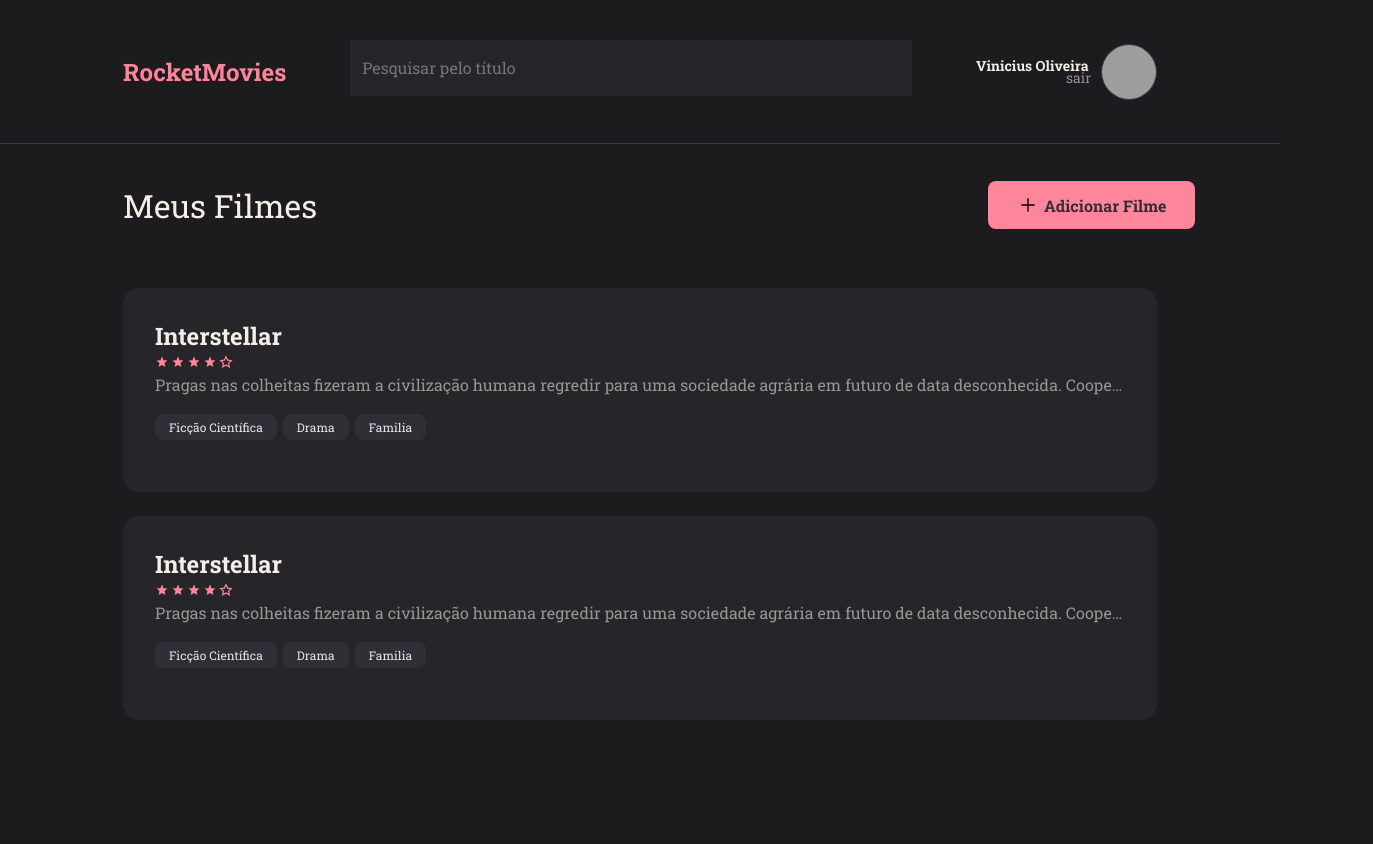
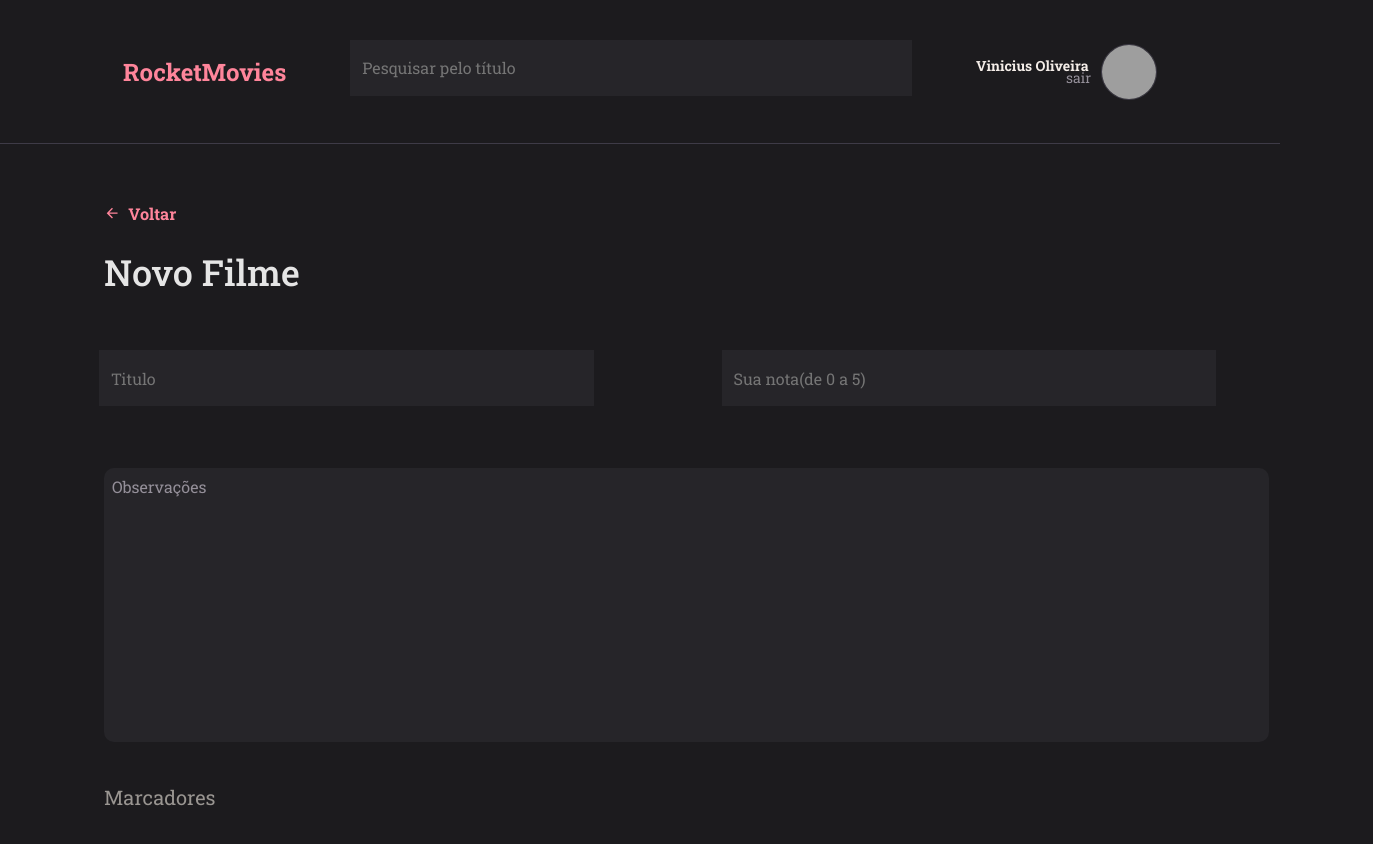
Before and after one commit to vinizbjj/RocketMovies, a React (Vite) app in the folder RocketMovies/: page / in a window 1280 px wide. Shown: the top 844 px of the page, 1373 px wide, since content can reach past the window. Built offline with nearby package versions, Linux system fonts and the light colour scheme; grey boxes are pictures that could not be loaded.

Commit message:
continuar pagina New

```diff
--- a/RocketMovies/src/components/Input/index.jsx
+++ b/RocketMovies/src/components/Input/index.jsx
@@ -1,9 +1,10 @@
-import { Container } from './styles';
+import { Container } from "./styles";
 
 export function Input({ icon: Icon, ...rest }) {
-    return (
-        <Container>
-            <input {...rest} />
-        </Container>
-    );
+  return (
+    <Container>
+      {Icon && <Icon size={20} />}
+      <input {...rest} />
+    </Container>
+  );
 }
--- /dev/null
+++ b/RocketMovies/src/components/Note/styles.js
@@ -0,0 +1,28 @@
+
+import styled from "styled-components";
+
+export const Container = styled.span`
+
+    font-weight: 400;
+    font-size: 12px;
+
+    color: ${({ theme }) => theme.COLORS.WHITE_200};
+    background-color: ${({ theme }) => theme.COLORS.BACKGROUND_700};
+    padding: 5px 14px;
+
+    border-radius: 8px;
+    margin-right: 6px;
+`;
+
+
+export const Text = styled.p`
+    padding-right: 100px;
+    font-weight: 400;
+    font-size: 16px;
+
+    margin: 40px 0 0 104px;
+    text-align: justify;
+
+    color: ${({ theme }) => theme.COLORS.WHITE_200};
+
+`;
--- a/RocketMovies/src/components/Tag/index.jsx
+++ b/RocketMovies/src/components/Tag/index.jsx
@@ -1,13 +1,9 @@
 import { Container, Text } from "./styles";
 
 export function Tag({ title, children, ...rest }) {
-  return <Container>{title}</Container>;
+  return <Container {...rest}>{title}</Container>;
 }
 
 export function TextLorem({ title, children }) {
-  return (
-    <Text>
-      {children}
-    </Text>
-  );
+  return <Text>{children}</Text>;
 }
--- a/RocketMovies/src/main.jsx
+++ b/RocketMovies/src/main.jsx
@@ -1,18 +1,16 @@
-import React from 'react';
-import ReactDOM from 'react-dom/client';
+import React from "react";
+import ReactDOM from "react-dom/client";
 
-import { ThemeProvider } from 'styled-components';
-import theme from './styles/theme';
-import { Home } from './pages/Home';
-import GlobalStyles from './styles/global';
+import { ThemeProvider } from "styled-components";
+import theme from "./styles/theme";
+import { New } from "./pages/New";
+import GlobalStyles from "./styles/global";
 
-
-
-ReactDOM.createRoot(document.getElementById('root')).render(
+ReactDOM.createRoot(document.getElementById("root")).render(
   <React.StrictMode>
     <ThemeProvider theme={theme}>
       <GlobalStyles />
-      <Home />
+      <New />
     </ThemeProvider>
   </React.StrictMode>
-)
+);
--- a/RocketMovies/src/pages/Home/styles.js
+++ b/RocketMovies/src/pages/Home/styles.js
@@ -28,14 +28,29 @@ export const Container = styled.div`
         font-weight: 400;
 }
 
-> main{
+> main {
     grid-area: content;
     overflow-y: auto;
     overflow-x: hidden;
     width:100%;
-    height:100vh;
+    height:500px;
     padding: 0 123px;
 }
+
+
+main::-webkit-scrollbar {
+    width: 8px;
+}
+
+
+main::-webkit-scrollbar-thumb {
+    background: ${({ theme }) => theme.COLORS.PINK};
+    border-radius: 18px;
+    border: 3px solid ${({ theme }) => theme.COLORS.PINK};
+}
+
+
+
 `;
 
 export const NewNote = styled.button`
@@ -80,11 +95,14 @@ margin-bottom: 24px;
 }
 
 > p {
-    width: 100%;
-    max-height: 60px;
+    display: -webkit-box;
+    max-width: 100%;
+    height: 50.2px;
+    -webkit-line-clamp: 2;
+    -webkit-box-orient: vertical;
     overflow: hidden;
-    white-space: nowrap;
     text-overflow: ellipsis;
+    line-height: 1.625;
     font-size: 1.6rem;
     font-weight: 400;
     color: ${({ theme }) => theme.COLORS.GRAY_200};
--- /dev/null
+++ b/RocketMovies/src/pages/New/index.jsx
@@ -0,0 +1,30 @@
+import { ArrowIcon } from "../../components/ArrowIcon";
+import { Header } from "../../components/Header";
+import { Input } from "../../components/Input";
+import { Container, Form, TextArea } from "./styles";
+
+export function New() {
+  return (
+    <Container>
+      <Header />
+
+      <main>
+        <Form>
+          <header>
+            <ArrowIcon />
+            <h1>Novo Filme</h1>
+          </header>
+
+          <div>
+            <Input placeholder="Titulo" />
+            <Input placeholder="Sua nota(de 0 a 5)" />
+          </div>
+
+          <TextArea placeholder="Observações" />
+
+        <span>Marcadores</span>
+        </Form>
+      </main>
+    </Container>
+  );
+}
--- /dev/null
+++ b/RocketMovies/src/pages/New/styles.js
@@ -0,0 +1,70 @@
+import styled from "styled-components";
+
+export const Container = styled.div`
+  width: 100%;
+  height: 100%;
+
+  display: grid;
+  grid-template-rows: 105px auto;
+  grid-template-areas:
+    "header"
+    "content";
+
+`;
+
+export const Form = styled.form`
+  max-width: 100%;
+  margin: 38px auto;
+
+  > header h1 {
+    font-weight: 500;
+    font-size: 3.6rem;
+    color: ${({ theme }) => theme.COLORS.WHITE_200};
+
+
+    margin: 24px 104px;
+  }
+
+  > header {
+    display: flex;
+    flex-direction: column;
+
+  }
+
+  > div {
+    display: flex;
+    margin-left: 35px;
+  }
+
+  > span {
+    margin-left: 104px;
+    font-weight: 400;
+    font-size: 2.0rem;
+    color: ${({ theme }) => theme.COLORS.GRAY_200};
+
+  }
+`;
+
+export const TextArea = styled.textarea`
+  width: 91%;
+  height: 274px;
+
+  background-color: ${({ theme }) => theme.COLORS.BACKGROUND_800};;
+  color: ${({ theme }) => theme.COLORS.WHITE_200};
+
+  border: none;
+  border-radius: 10px;
+  resize: none;
+
+
+  margin: 24px 104px 40px 104px;
+  font-size: 1.6rem;
+  padding-right: 20px;
+
+
+  &::placeholder{
+    color: ${({ theme }) => theme.COLORS.GRAY_300};
+    padding: 8px;
+
+  }
+`;
--- /dev/null
+++ b/RocketMovies/src/pages/Profile/styles.js
@@ -0,0 +1,81 @@
+import styled from 'styled-components'
+export const Container = styled.div`
+    width: 100%;
+
+    > header {
+        width: 100%;
+        height: 144px;
+        display: flex;
+        align-items: center;
+        padding: 0 124px;
+
+        background: ${({ theme }) => theme.COLORS.BACKGROUND_600};
+
+    }
+
+    > header a span {
+        margin: 0;
+        padding: 0;
+
+
+    }
+`;
+
+export const Form = styled.form`
+    max-width: 340px;
+    margin: 30px auto 0;
+
+
+    > div {
+        padding: 0;
+
+    }
+
+    > div:nth-child(4){
+        margin-top: 24px;
+    }
+
+`;
+
+export const Avatar = styled.div`
+position: relative;
+margin: -134px auto 32px;
+
+width: 186px;
+height: 186px;
+
+> img {
+    width: 186px;
+    height: 186px;
+    border-radius: 50%;
+}
+
+> label {
+    width: 48px;
+    height: 48px;
+
+    background-color: ${({ theme }) => theme.COLORS.PINK};
+    border-radius: 50%;
+
+    display: flex;
+    align-items: center;
+    justify-content: center;
+
+    position: absolute;
+    bottom: 7px;
+    right: 7px;
+    cursor: pointer;
+
+    input {
+        display: none;
+    }
+
+    svg{
+        width: 20px;
+        height: 20px;
+
+        color: ${({ theme }) => theme.COLORS.BACKGROUND_600};
+    }
+}
+
+`;
```
Also changed, not shown: RocketMovies/src/components/Note/index.jsx (added, +19 -0 lines), RocketMovies/src/pages/Profile/index.jsx (added, +34 -0 lines).
